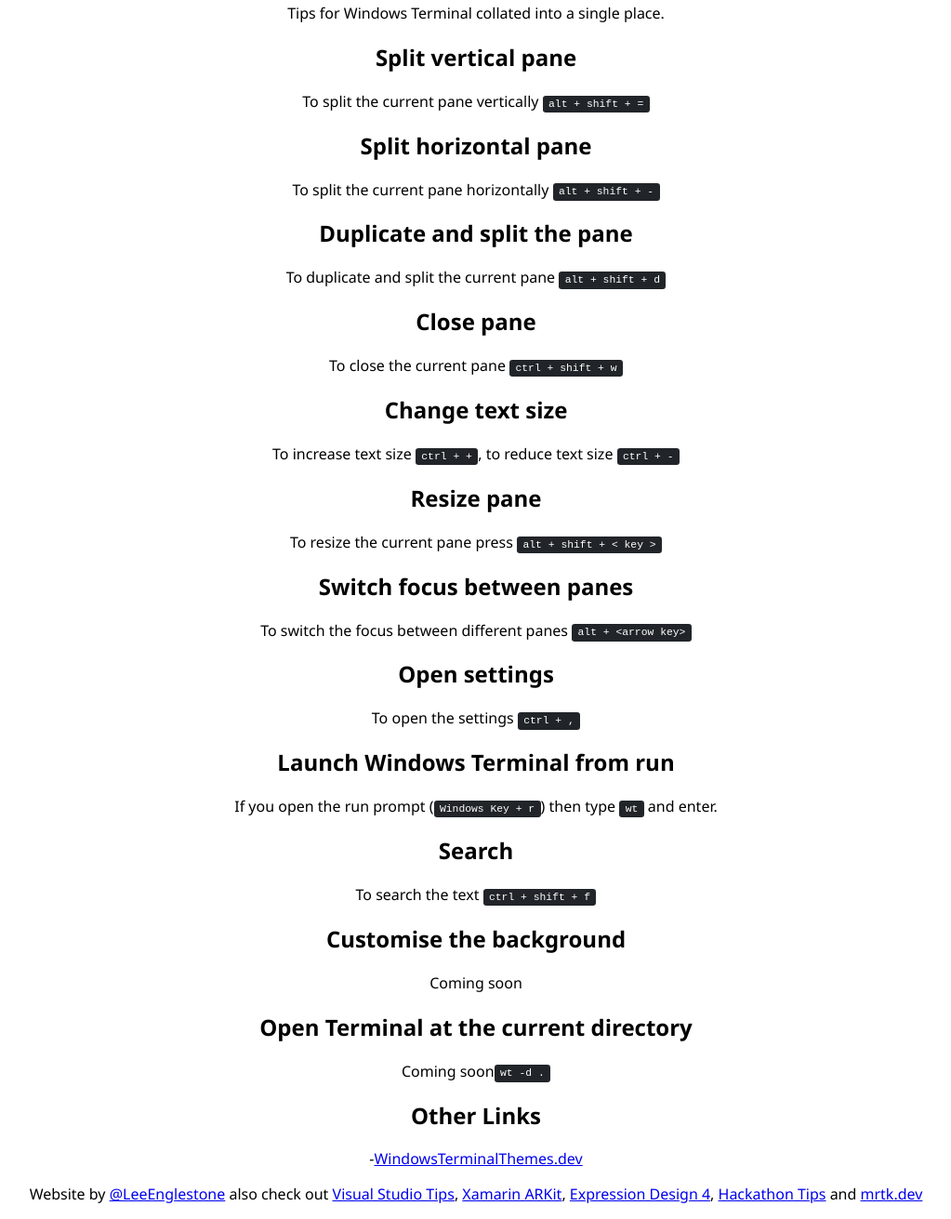
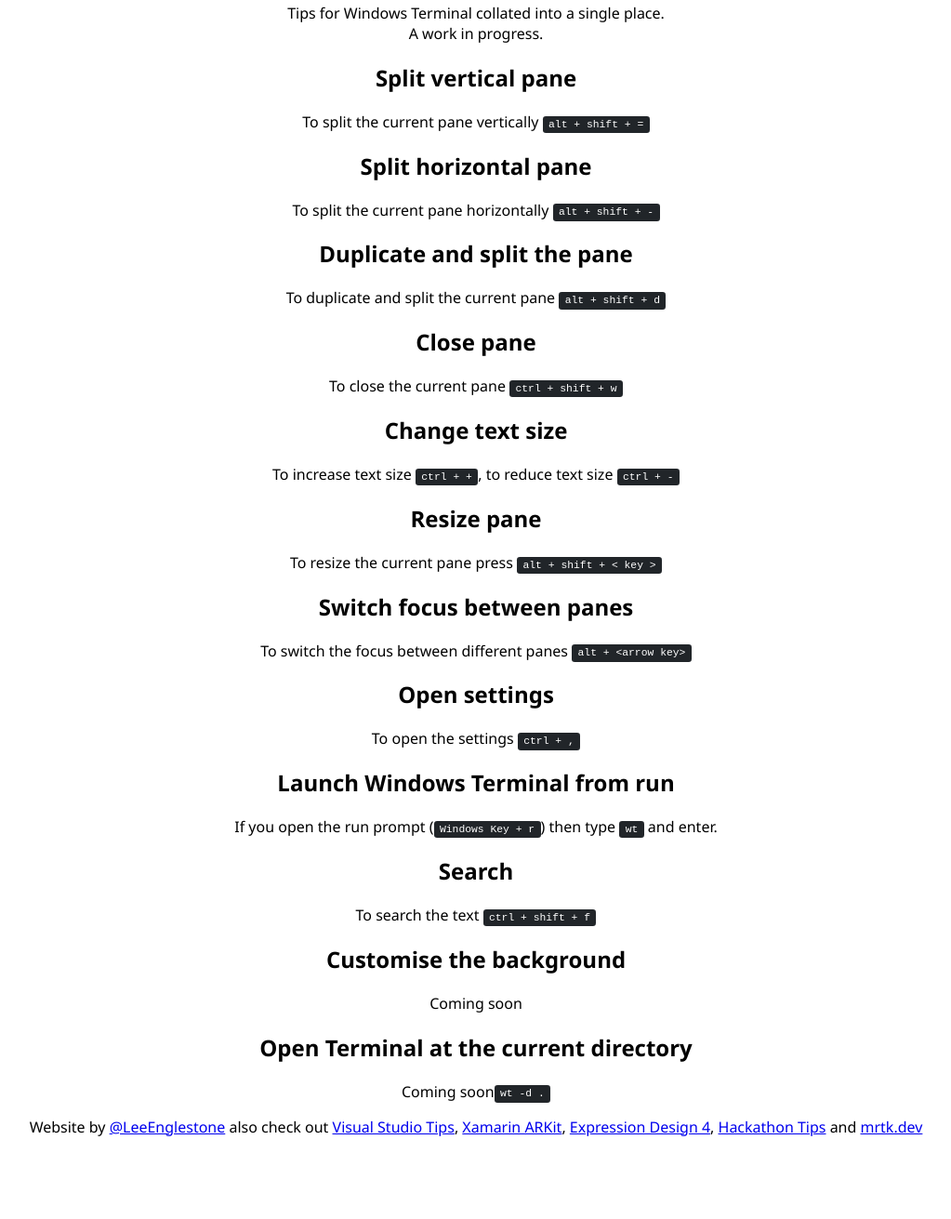
Before and after one commit to leeenglestone/WindowsTerminalTips, a plain HTML site: page docs/index.html in a window 1280 px wide. Shown: the part 352-1663 px from the top of the page at 93% size, without its empty margins (128-1151 px from the left). After the commit the page ends 1591 px from the top, so only its background shows below. Drawn offline with Linux system fonts and the light colour scheme.

Commit message:
Footer updated

```diff
--- a/docs/index.html
+++ b/docs/index.html
@@ -19,7 +19,7 @@
 			<img src="/images/windows-terminal-logo.png" alt="Windows Terminal logo" />
 
 			<h1>Windows Terminal Tips</h1>
-			<p>Tips for Windows Terminal collated into a single place.</p>
+			<p>Tips for Windows Terminal collated into a single place. <br />A work in progress.</p>
 
             <h2>Split vertical pane</h2>
             <p>To split the current pane vertically <kbd>alt + shift + =</kbd></p>
@@ -59,11 +59,6 @@
 
 		</div>
 
-		<div style="text-align: center;">
-			<h2>Other Links</h2>
-			-<a href="https://WindowsTerminalThemes.dev">WindowsTerminalThemes.dev</a><br />
-		</div>
-
 		<footer>
 			<div style="text-align: center;">
 				<p>Website by <a href="https://twitter.com/LeeEnglestone">@LeeEnglestone</a> also check out <a href="https://visualstudiotips.co.uk">Visual Studio Tips</a>, <a href="https://xamarinarkit.com">Xamarin ARKit</a>, <a href="https://expressiondesign4.com">Expression Design 4</a>, <a href="https://hackathontips.com">Hackathon Tips</a> and <a href="https://mrtk.dev">mrtk.dev</a></p>
```
